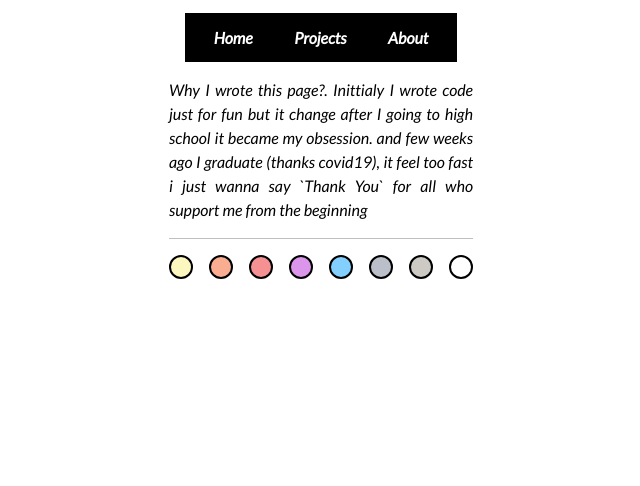
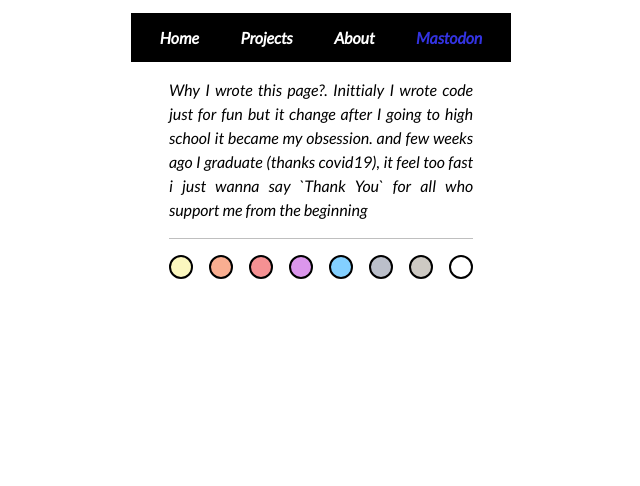
Before and after one commit to bstka/bstka.github.io, a plain HTML site: page index.html in a window 1280 px wide. Shown: the part 314-800 px from the top of the page, without its empty margins (319-959 px from the left). Drawn offline with Linux system fonts and the light colour scheme; no server answers.

Commit message:
Update index.html

```diff
--- a/index.html
+++ b/index.html
@@ -47,6 +47,7 @@
                 <a id="Home">Home</a>
                 <a id="Project">Projects</a>
                 <a id="About">About</a>
+                <a rel="me" href="https://mstdn.id/@bstka">Mastodon</a>
             </div>
         </nav>
         <div id="Content"
```
